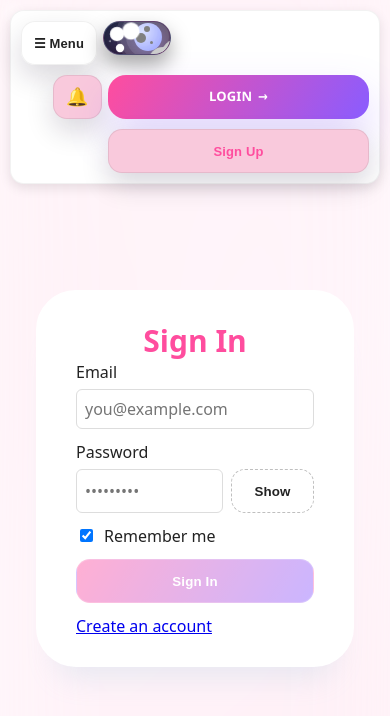
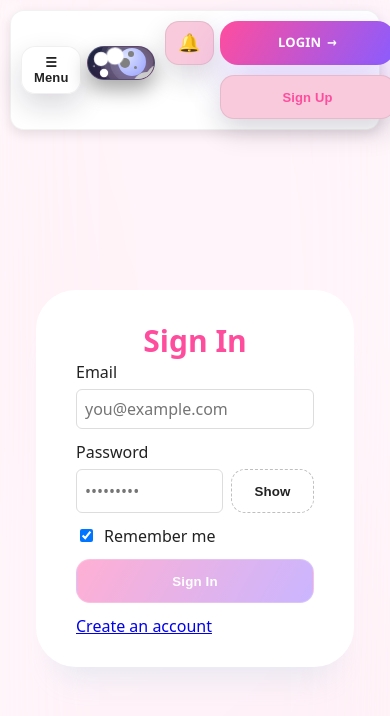
Before and after one commit to ghaithdaref/task-manager, a React (Vite) app in the folder apps/web/: page /signin in a window 390 px wide. Shown: the top 716 px of the page. Built offline with nearby package versions, Linux system fonts and the light colour scheme; no server answers.

Commit message:
Fix: Prevent floating controls from wrapping on mobile screens

```diff
--- a/apps/web/src/styles.css
+++ b/apps/web/src/styles.css
@@ -123,7 +123,7 @@
   gap: var(--space-sm);
   z-index: 1400;
   pointer-events: none;
-  flex-wrap: wrap;
+  flex-wrap: nowrap; /* Prevent wrapping on mobile */
 }
 .floating-controls__cluster {
   display: flex;
@@ -161,6 +161,10 @@
 }
 
 @media (max-width: 600px) {
+  .floating-controls {
+    left: var(--space-sm); /* Reduce horizontal margin */
+    right: var(--space-sm);
+  }
   .floating-controls .overlay-block {
     padding: var(--space-xs); /* Smaller padding on mobile */
     gap: var(--space-xs);
```
